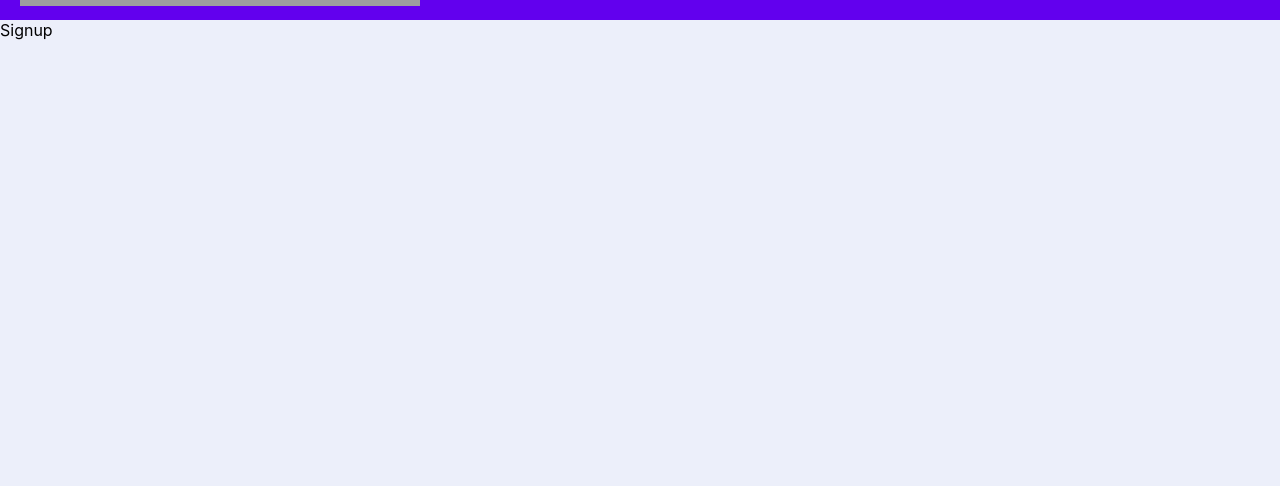
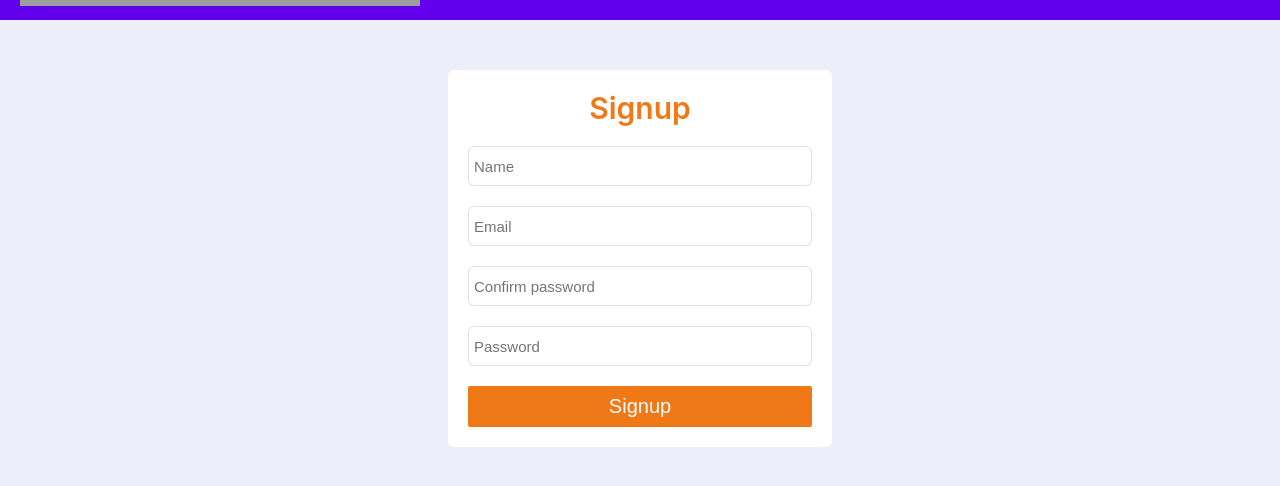
Before and after one commit to HarshuHacker/chatcode, a React (Create React App) app: page /signup in a window 1280 px wide. Shown: the part 304-790 px from the top of the page. Built offline with nearby package versions, Linux system fonts and the light colour scheme; no server answers; grey boxes are pictures that could not be loaded.

Commit message:
Created Log In And Sign Up Pages

```diff
--- /dev/null
+++ b/src/components/Login.js
@@ -0,0 +1,22 @@
+import React, { Component } from "react";
+
+class Login extends Component {
+  render() {
+    return (
+      <form className="login-form">
+        <span className="login-signup-header">Log In</span>
+        <div className="field">
+          <input type="email" placeholder="Email" required />
+        </div>
+        <div className="field">
+          <input type="password" placeholder="Password" required />
+        </div>
+        <div className="field">
+          <button>Log In</button>
+        </div>
+      </form>
+    );
+  }
+}
+
+export default Login;
--- /dev/null
+++ b/src/components/Signup.js
@@ -0,0 +1,33 @@
+import React from "react";
+
+class Signup extends React.Component {
+  render() {
+    return (
+      <form className="login-form">
+        <span className="login-signup-header">Signup</span>
+
+        <div className="field">
+          <input placeholder="Name" type="text" required />
+        </div>
+
+        <div className="field">
+          <input placeholder="Email" type="email" required />
+        </div>
+
+        <div className="field">
+          <input placeholder="Confirm password" type="password" required />
+        </div>
+
+        <div className="field">
+          <input placeholder="Password" type="password" required />
+        </div>
+
+        <div className="field">
+          <button>Signup</button>
+        </div>
+      </form>
+    );
+  }
+}
+
+export default Signup;
--- a/src/components/index.js
+++ b/src/components/index.js
@@ -3,11 +3,8 @@
 import Navbar from "./Navbar";
 import Home from "./Home";
 import Page404 from "./Page404";
+import Login from "./Login";
+import Signup from "./Signup"
 
-export {
-    PostsList,
-    Navbar,
-    Home ,
-    Page404
-};
+export { PostsList, Navbar, Home, Page404, Login, Signup };
 // export { PostsList, App };
```
Also changed, not shown: src/components/App.js (+6 -3 lines).
